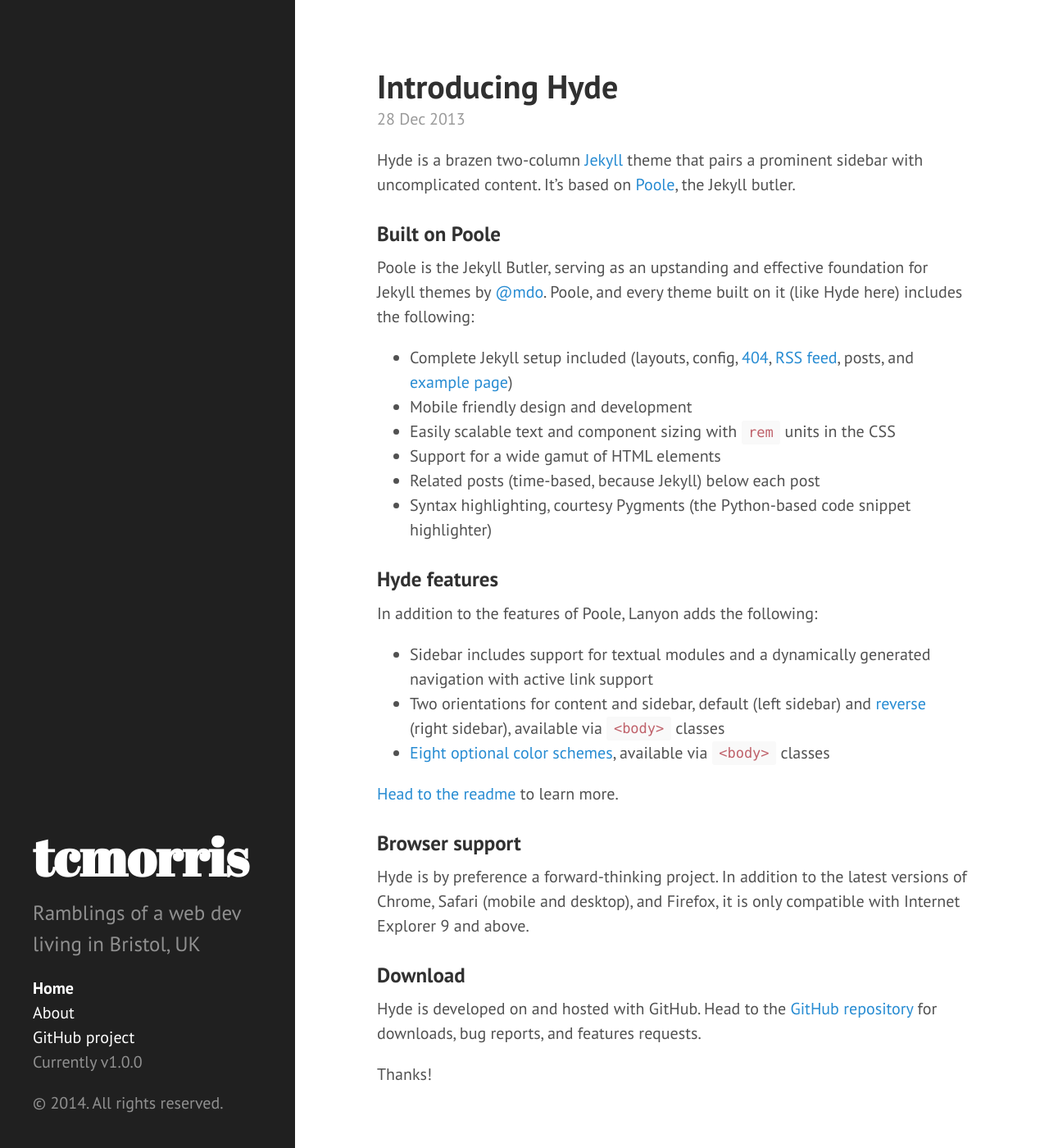
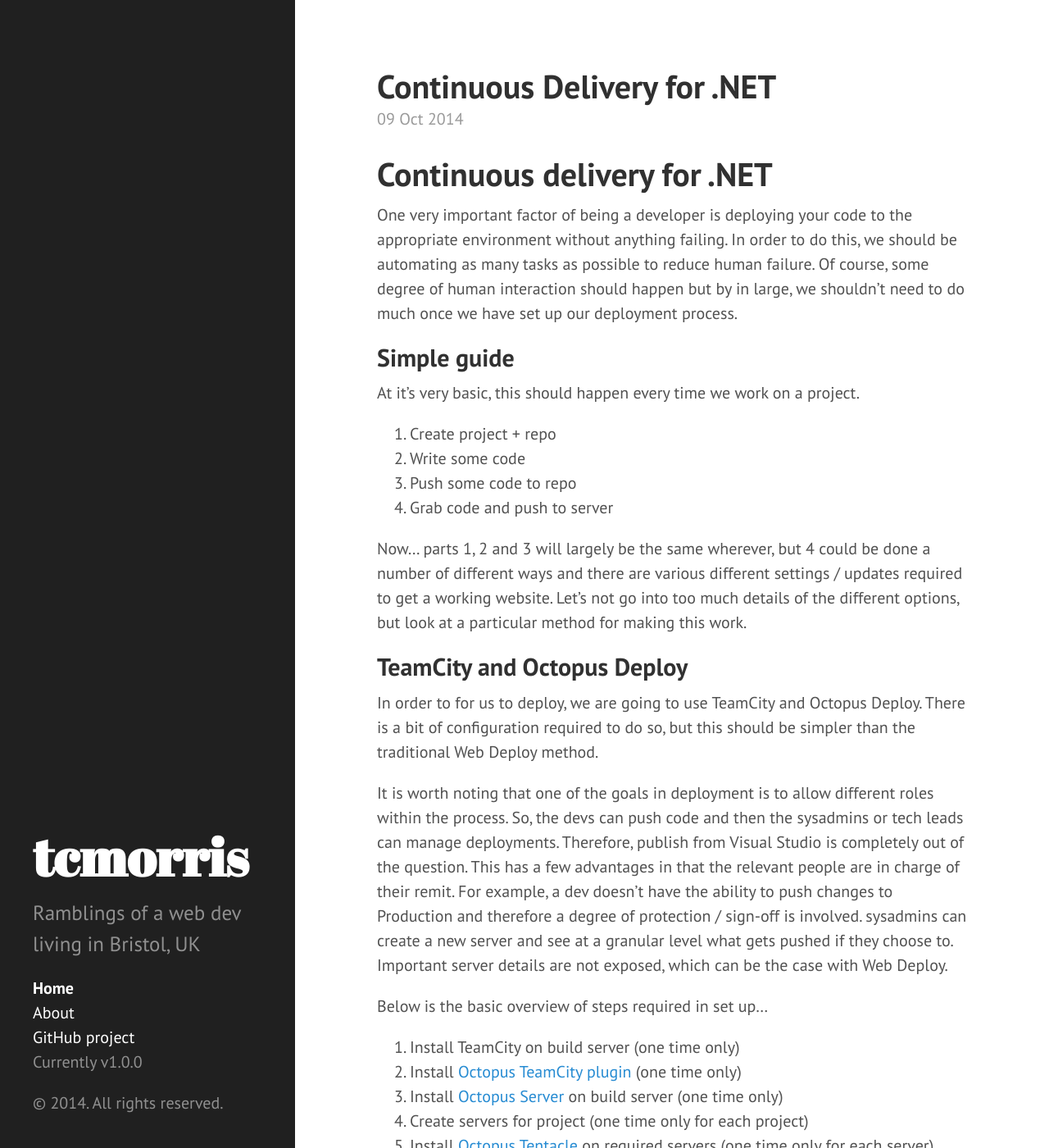
Before and after one commit to tcmorris/tcmorris.github.io, a Jekyll site: the page built from index.html, in a window 1280 px wide and 1400 px high. Shown: the whole window at 82% size. Built offline with Jekyll 4.4.1, drawn with Linux system fonts in a browser that asks for light colours; Markdown is read by kramdown in place of the engine named in the settings; the list of posts is cut into pages by our own code; some of the changed text lies outside the part shown.

Commit message:
update to posts

```diff
--- a/_posts/2013-12-28-introducing-hyde.md
+++ /dev/null
@@ -1,37 +0,0 @@
----
-layout: post
-title: Introducing Hyde
----
-
-Hyde is a brazen two-column [Jekyll](http://jekyllrb.com) theme that pairs a prominent sidebar with uncomplicated content. It's based on [Poole](http://getpoole.com), the Jekyll butler.
-
-### Built on Poole
-
-Poole is the Jekyll Butler, serving as an upstanding and effective foundation for Jekyll themes by [@mdo](https://twitter.com/mdo). Poole, and every theme built on it (like Hyde here) includes the following:
-
-* Complete Jekyll setup included (layouts, config, [404](/404), [RSS feed](/atom.xml), posts, and [example page](/about))
-* Mobile friendly design and development
-* Easily scalable text and component sizing with `rem` units in the CSS
-* Support for a wide gamut of HTML elements
-* Related posts (time-based, because Jekyll) below each post
-* Syntax highlighting, courtesy Pygments (the Python-based code snippet highlighter)
-
-### Hyde features
-
-In addition to the features of Poole, Lanyon adds the following:
-
-* Sidebar includes support for textual modules and a dynamically generated navigation with active link support
-* Two orientations for content and sidebar, default (left sidebar) and [reverse](https://github.com/poole/lanyon#reverse-layout) (right sidebar), available via `<body>` classes
-* [Eight optional color schemes](https://github.com/poole/hyde#themes), available via `<body>` classes
-
-[Head to the readme](https://github.com/poole/hyde#readme) to learn more.
-
-### Browser support
-
-Hyde is by preference a forward-thinking project. In addition to the latest versions of Chrome, Safari (mobile and desktop), and Firefox, it is only compatible with Internet Explorer 9 and above.
-
-### Download
-
-Hyde is developed on and hosted with GitHub. Head to the <a href="https://github.com/poole/hyde">GitHub repository</a> for downloads, bug reports, and features requests.
-
-Thanks!
--- /dev/null
+++ b/_posts/2014-10-09-continuous-delivery-for-dotnet.md
@@ -0,0 +1,84 @@
+---
+layout: post
+title: Continuous Delivery for .NET
+---
+
+# Continuous delivery for .NET #
+
+One very important factor of being a developer is deploying your code to the appropriate environment without anything failing. In order to do this, we should be automating as many tasks as possible to reduce human failure. Of course, some degree of human interaction should happen but by in large, we shouldn't need to do much once we have set up our deployment process.
+
+## Simple guide ##
+
+At it's very basic, this should happen every time we work on a project.
+
+1. Create project + repo
+2. Write some code
+3. Push some code to repo
+4. Grab code and push to server
+
+Now... parts 1, 2 and 3 will largely be the same wherever, but 4 could be done a number of different ways and there are various different settings / updates required to get a working website. Let's not go into too much details of the different options, but look at a particular method for making this work.
+
+## TeamCity and Octopus Deploy ##
+
+In order to for us to deploy, we are going to use TeamCity and Octopus Deploy. There is a bit of configuration required to do so, but this should be simpler than the traditional Web Deploy method.
+
+It is worth noting that one of the goals in deployment is to allow different roles within the process. So, the devs can push code and then the sysadmins or tech leads can manage deployments. Therefore, publish from Visual Studio is completely out of the question. This has a few advantages in that the relevant people are in charge of their remit. For example, a dev doesn't have the ability to push changes to Production and therefore a degree of protection / sign-off is involved. sysadmins can create a new server and see at a granular level what gets pushed if they choose to. Important server details are not exposed, which can be the case with Web Deploy.
+
+Below is the basic overview of steps required in set up...
+
+1. Install TeamCity on build server (one time only)
+2. Install [Octopus TeamCity plugin](http://docs.octopusdeploy.com/display/OD/TeamCity) (one time only)
+3. Install [Octopus Server](http://docs.octopusdeploy.com/display/OD/Installing+Octopus) on build server (one time only)
+4. Create servers for project (one time only for each project)
+5. Install [Octopus Tentacle](http://docs.octopusdeploy.com/display/OD/Installing+Tentacles) on required servers (one time only for each server)
+6. Install [OctoPack](http://docs.octopusdeploy.com/display/OD/Using+OctoPack) in project via nuget (one time only for each project)
+
+As shown, a lot of these tasks you will not need to revisit and once completed, will allow you to deploy without the need for manual intervention.
+
+
+**TeamCity**
+
+Used to build the solution, perform tests and create an artifact for deployment. This will have continuous integration set up for the dev branch so that we don't have to trigger the release each time. We can use a template to share this across projects.
+
+1. Checkout repository and build solution (run OctoPack)
+2. Perform tests and check code coverage
+3. Publish package to Octopus nuget server
+4. Create Octopus release (trigger Octopus Deploy)
+
+**Octopus Deploy**
+
+Used to deploy an artifact to a given environment, as well as setting up a website in IIS and updating variables for different SQL connections. This all happens on the server we are deploying to via a secure connection.
+
+1. Grab nuget package
+2. Create website in IIS
+3. Deploy files to website folder
+4. Update variables / apply transforms
+5. Clean up / apply retention policies
+
+When a release is created, Octopus Deploy will keep this indefinitely unless you tell it to. This means that you can rollback quickly to a prior release, but also means that you could be left with a number of files left on the server that you don't want. Therefore, within Octopus Portal you can amend the number of releases you want to keep and for how many days. More info can be found in the [documentation](http://docs.octopusdeploy.com/display/OD/Retention+policies).
+
+**Why use both?**
+
+It is true that you could use Team City to deploy to each environment and perform configurations for you. However, this is reliant on Web Deploy being installed on the server you wish to deploy to. This is not a requirement for Octopus Deploy, which uses the idea of tentacles to open up a communication between the build server and the web server. This has several [security enhancements](http://docs.octopusdeploy.com/pages/viewpage.action?pageId=360622) and is generally easier to configure. You could also get Octopus Deploy to set up a site in IIS or perform Powershell tasks for you, something Team City and other build platforms are not built for.
+
+All in all, it is about using what is built for the task at hand. Team City can be used for building the code, running the tests and creating a single release package. Octopus Deploy can then be used to deploy this nuget package wherever you want and ensure that the configuration is correct for the environment, even cleaning up files in the process.
+
+If you would like to read more, there is a [blog post](http://octopusdeploy.com/blog/octopus-vs-build-server) detailing this approach, which explains why Octopus Deploy was created.
+
+## Example setup ##
+
+- 1 build server with TeamCity and Octopus server installed
+- 1 web/db server for internal Development/QA (shared web and db)
+- 1 web/db server for UAT (could be separate web and db)
+- 1 web/db server for Production (could be separate web and db)
+
+In your project you would need the following **transforms**...
+
+- Web.Development.config
+- Web.QA.config
+- Web.UAT.config
+- Web.Production.config
+
+These will get run automatically when uploaded to the web server by Octopus Deploy. There are a couple of things to take note of, however. Ensure that the transform matches the environment name in Octopus Deploy and make sure that the files are included in the nuget package. For more notes on this, check the [documentation](http://docs.octopusdeploy.com/display/OD/Configuration+files).
+
+Octopus Deploy also has this idea of **variables** that can be set within the Octopus Portal (admin area). This means that you can define your variables and specify which environment these will apply to. As long as you have these turned on for your project, they will overwrite the name/value pairs within your config files (not just web.config). There is also the added benefit of being able to define variable sets and inherit these on a project. One such example, could be a set of logging options that you only enable for UAT and Production, but you tend to do this on every project. With a variable set, you can ensure they are included with little configuration. See the [documentation](http://docs.octopusdeploy.com/display/OD/Variables) for more examples.
```
Also changed, not shown: about.md (+1 -1 lines).
